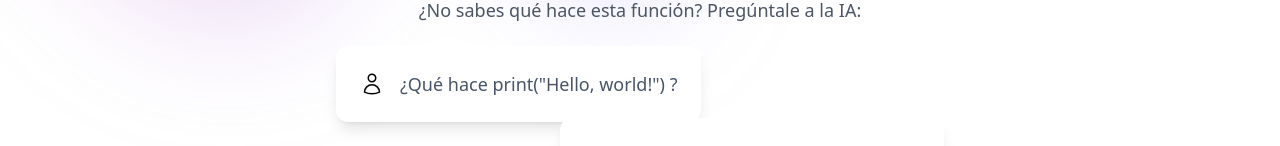
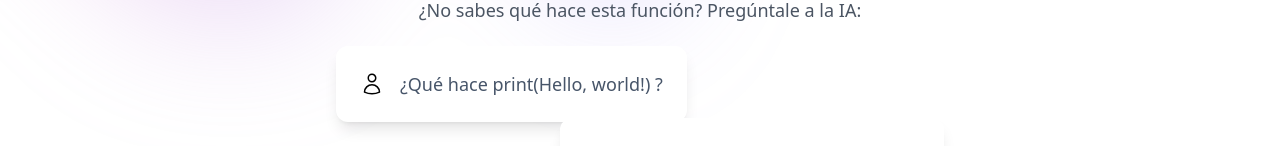
Before and after one commit to elenacalvillo/Leo-Codigo-AI, a Next.js app: page / in a window 1280 px wide. Shown: the part 338-484 px from the top of the page. Built offline with nearby package versions, Linux system fonts and the light colour scheme; what tailwind-highlightjs would draw is missing.

Commit message:
removing double quotes

```diff
--- a/pages/index.js
+++ b/pages/index.js
@@ -145,7 +145,7 @@ export default function Home() {
                           </svg>
                         </div>
                         <div>
-                          <div class="text-lg text-slate-600">¿Qué hace print("Hello, world!") ?</div>
+                          <div class="text-lg text-slate-600">¿Qué hace print(Hello, world!) ?</div>
                         </div>
                       </div>
                       <div class="absolute bottom-0 right-20 p-6 max-w-sm mx-auto bg-white rounded-xl shadow-lg flex items-center space-x-4">
```
